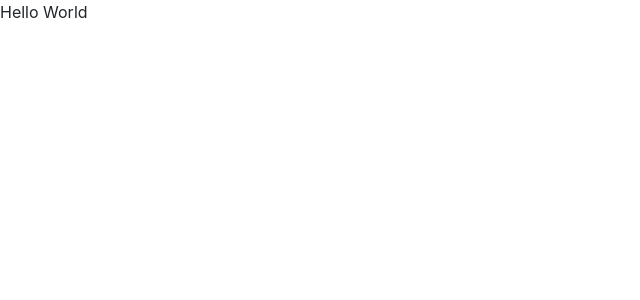
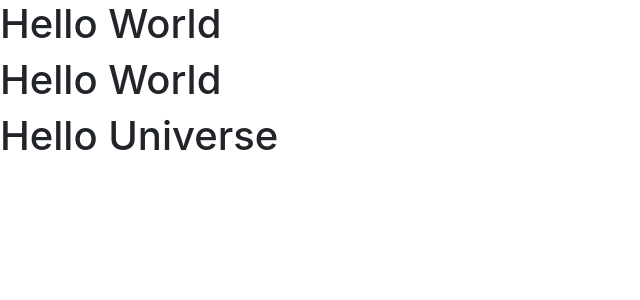
Before and after one commit to ratnadip-mondhe/day6_prooject, a React (Create React App) app: page / in a window 1280 px wide. Shown: the top 300 px of the page, without its empty margins (0-640 px from the left). Built offline with nearby package versions, Linux system fonts and the light colour scheme.

Commit message:
creating more user define tag

```diff
--- a/src/App.js
+++ b/src/App.js
@@ -1,19 +1,26 @@
+
 import logo from "./logo.svg";
 import "./App.css";
 import { useState } from "react";
 
-/**
- * We are creating TAG :: User Defined Tag :: Component
- * this needs to return JSX. :: In PascalCase
- * <App />
- *
- * Pre Define tag :: IN SMALL CASE
- * <h1 />
- * <p /> <a /> <table />
- * <h1 />
- **/
 export default function App() {
-  return <div>Hello World</div>;
+  return (
+    <div>
+      <HelloWorld />
+      <HelloWorld />
+
+      <HelloUniverse />
+    </div>
+  );
 }
 
-// export default App;
+// TAGS :: COMPONENTS :: Follow PascalCase Convention
+// <HelloWorld />
+function HelloWorld() {
+  return <h1>Hello World</h1>;
+}
+
+// <HelloUniverse />
+function HelloUniverse() {
+  return <h1>Hello Universe</h1>;
+}
```
